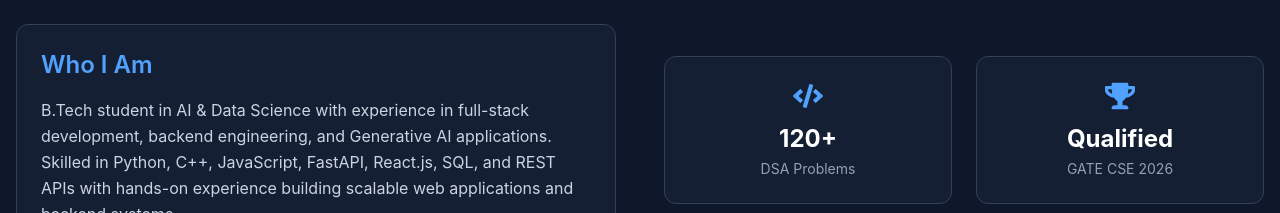
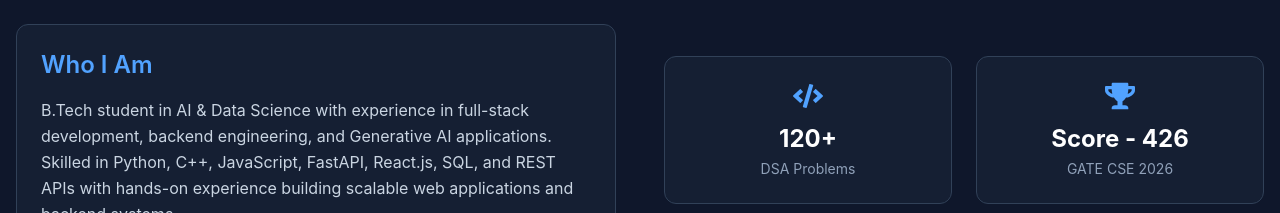
Before and after one commit to pankaj0160/pankaj-portfolio, a React (Vite) app: page / in a window 1280 px wide. Shown: the part 1000-1213 px from the top of the page. Built offline with nearby package versions, Linux system fonts and the light colour scheme.

Commit message:
resume, link updated

```diff
--- a/src/data/portfolio.js
+++ b/src/data/portfolio.js
@@ -73,7 +73,7 @@ export const projects = [
 ];
 
 export const achievements = [
-  { title: "Qualified GATE CSE 2026", value: "Qualified" },
+  { title: "Qualified GATE CSE 2026", value: "Score - 426" },
   { title: "Solved 120+ DSA problems on LeetCode", value: "120+" },
   { title: "Maintained 8.3 CGPA", value: "8.3" },
   { title: "Built Full Stack + GenAI Projects", value: "3+" }
```
Also changed, not shown: 2 other files (tests, documents, lock files or other folders).
